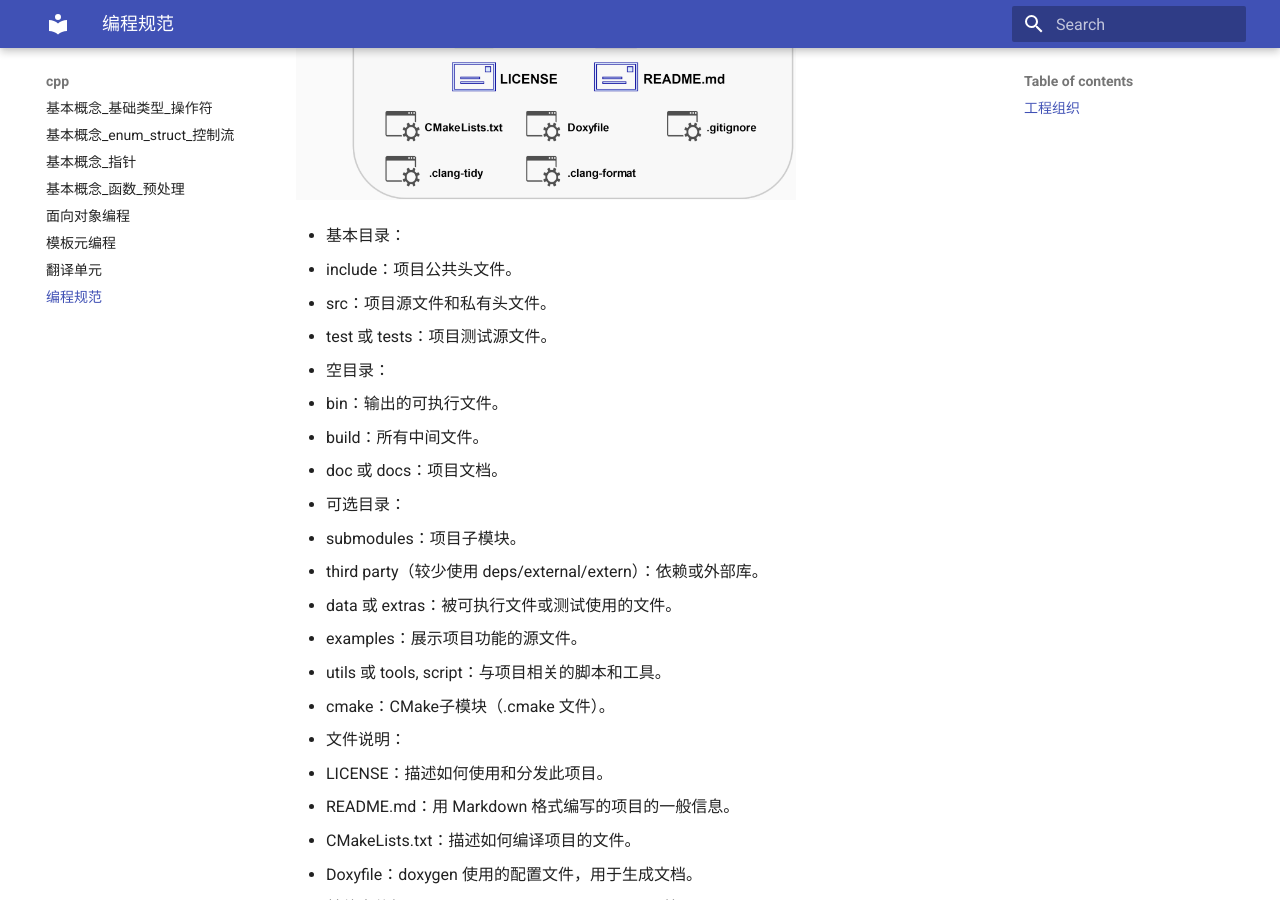
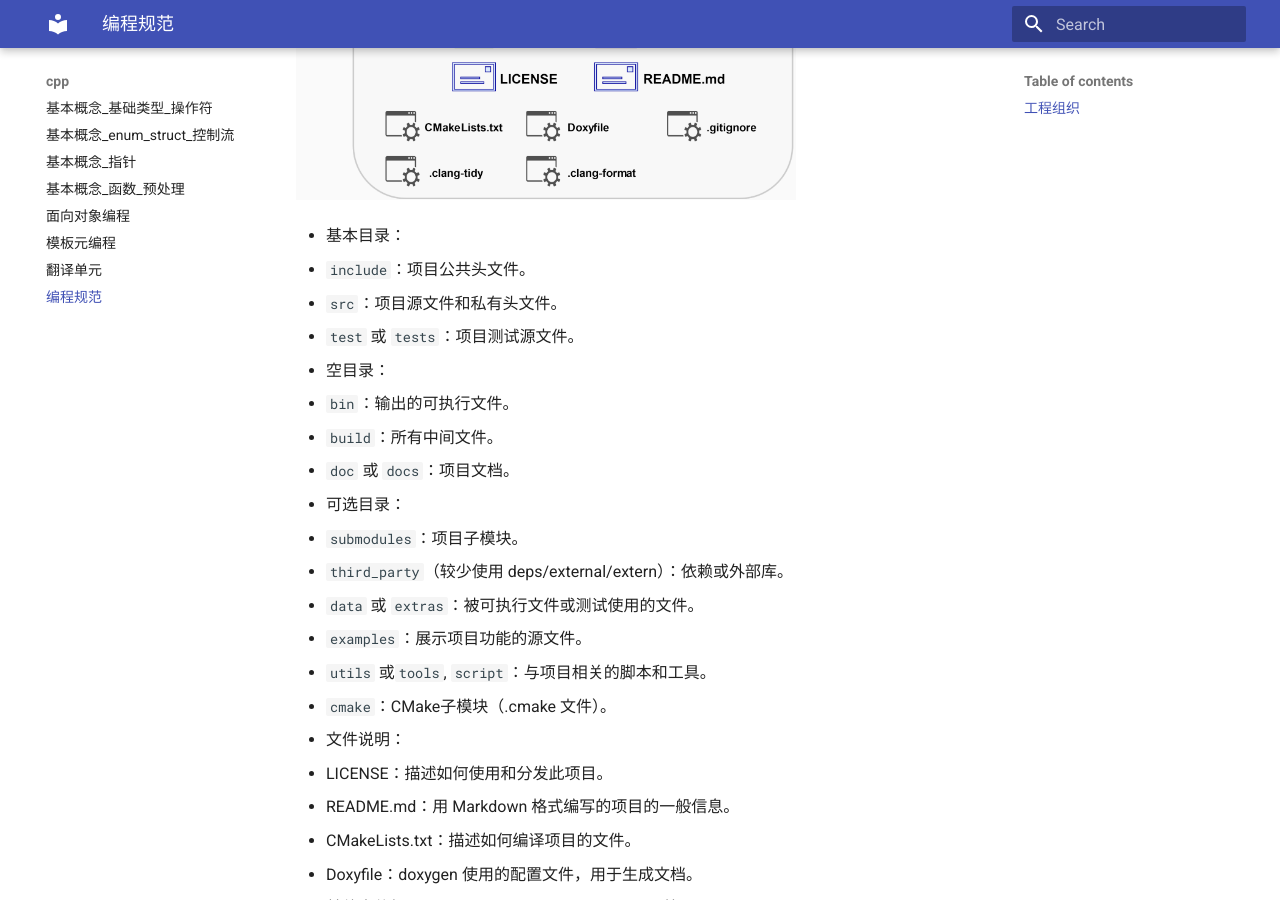
Before and after one commit to ymma98/technotes, an MkDocs documentation site: the page built from docs/cpp/编程规范.md, in a window 1280 px wide and 900 px high, scrolled down 474 px. Built offline with MkDocs 1.6.1 and Material for MkDocs 9.7.7, drawn with Linux system fonts in a browser that asks for light colours.

```diff
--- a/docs/cpp/编程规范.md
+++ b/docs/cpp/编程规范.md
@@ -9,22 +9,22 @@
 
 
 - 基本目录：
-  - include：项目公共头文件。
-  - src：项目源文件和私有头文件。
-  - test 或 tests：项目测试源文件。
+  - `include`：项目公共头文件。
+  - `src`：项目源文件和私有头文件。
+  - `test` 或 `tests`：项目测试源文件。
 
 - 空目录：
-  - bin：输出的可执行文件。
-  - build：所有中间文件。
-  - doc 或 docs：项目文档。
+  - `bin`：输出的可执行文件。
+  - `build`：所有中间文件。
+  - `doc` 或 `docs`：项目文档。
 
 - 可选目录：
-  - submodules：项目子模块。
-  - third party（较少使用 deps/external/extern）：依赖或外部库。
-  - data 或 extras：被可执行文件或测试使用的文件。
-  - examples：展示项目功能的源文件。
-  - utils 或 tools, script：与项目相关的脚本和工具。
-  - cmake：CMake子模块（.cmake 文件）。
+  - `submodules`：项目子模块。
+  - `third_party`（较少使用 deps/external/extern）：依赖或外部库。
+  - `data` 或 `extras`：被可执行文件或测试使用的文件。
+  - `examples`：展示项目功能的源文件。
+  - `utils` 或` tools`, `script`：与项目相关的脚本和工具。
+  - `cmake`：CMake子模块（.cmake 文件）。
 
 - 文件说明：
   - LICENSE：描述如何使用和分发此项目。
```
Also changed, not shown: other parts of docs/cpp/编程规范.md (+1 -1 lines).
